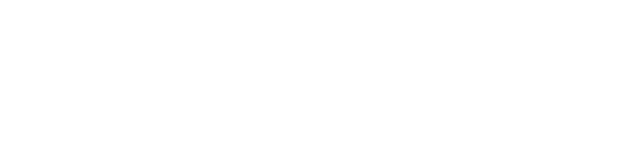
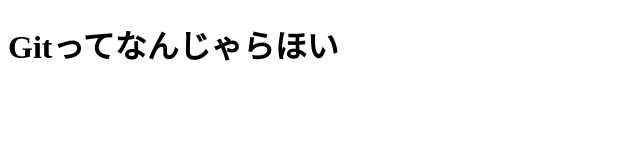
Before and after one commit to kurokyoro/210521_test, a plain HTML site: page index.html in a window 1280 px wide. Shown: the whole page, without its empty margins (0-640 px from the left). Drawn offline with Linux system fonts and the light colour scheme.

Commit message:
Gitってなんじゃらほい

```diff
--- a/index.html
+++ b/index.html
@@ -7,6 +7,6 @@
   <title>Document</title>
 </head>
 <body>
-
+ <h1>Gitってなんじゃらほい</h1>
 </body>
 </html>
```
